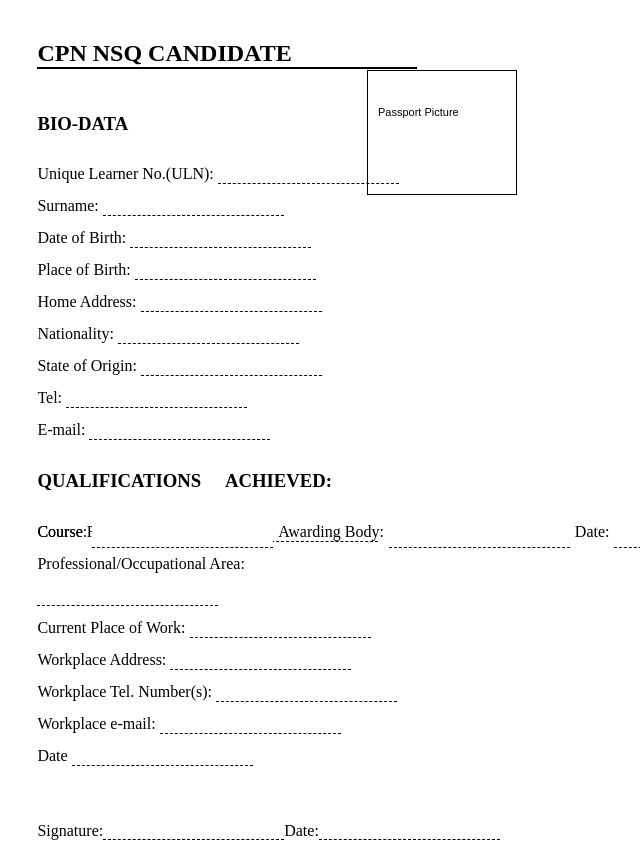
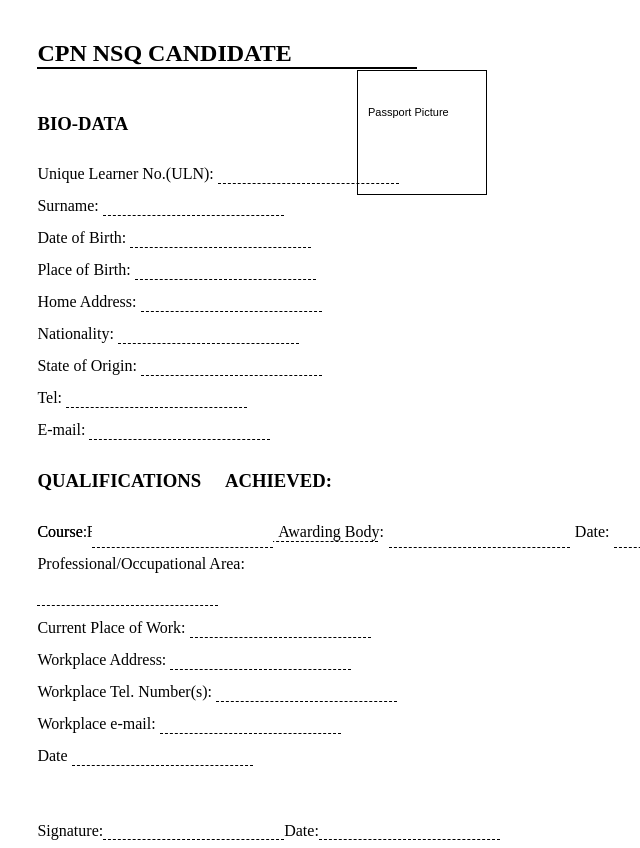
Before and after one commit to samuelj-flip/JOVIC_PRORJECT, a plain HTML site: page index.htm in a window 1280 px wide. Shown: the whole page, without its empty margins (413-1053 px from the left). Drawn offline with Linux system fonts and the light colour scheme.

Commit message:
width of the pic in CSS

```diff
--- a/styles/style.css
+++ b/styles/style.css
@@ -29,9 +29,9 @@ body {
 .pic {
     position: absolute;
     top: 70px;
-    right: 350px;
+    right: 380px;
     border: 1px solid #000;
-    width: 150px;
+    width: 130px;
     height: 125px;
     box-sizing: border-box;
     padding-top: 25px;
```
